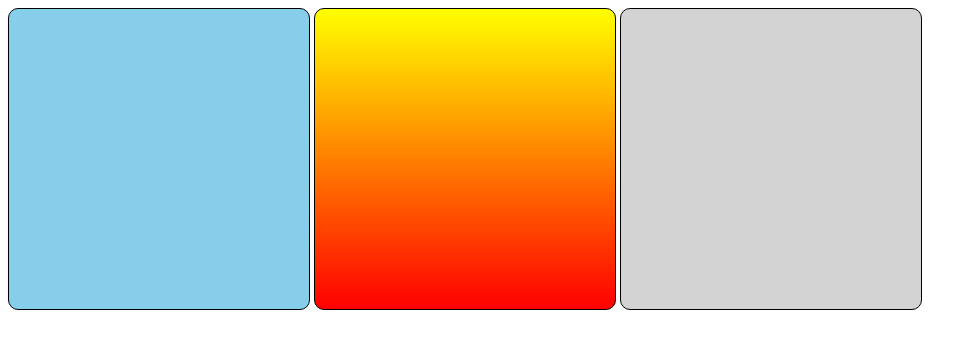
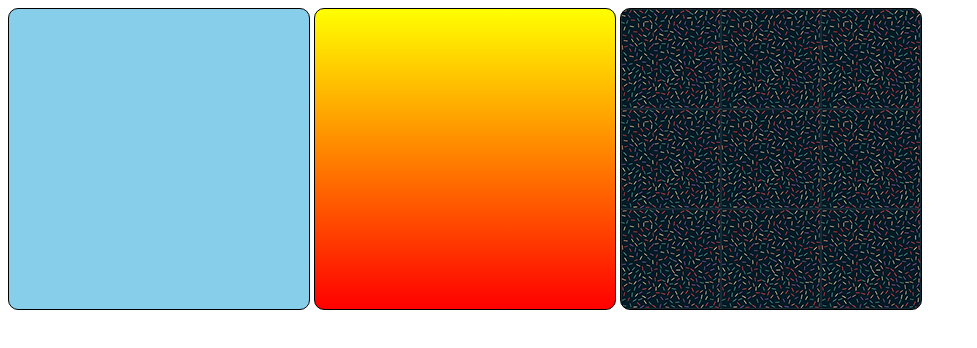
Before and after one commit to NadsonAguiar/html-css, a plain HTML site: page exercicios/ex022/fundo001.html in a window 1280 px wide. Shown: the whole page, without its empty margins (0-977 px from the left). Drawn offline with Linux system fonts and the light colour scheme.

Commit message:
testado imagem de fundo

```diff
--- a/exercicios/ex022/fundo001.html
+++ b/exercicios/ex022/fundo001.html
@@ -20,7 +20,7 @@
             background-image: linear-gradient(to bottom, yellow, red);
         }
         div#q3{
-            background-image:
+            background-image: url('imagens/pattern001.png')
         }
     </style>
 </head>
```
